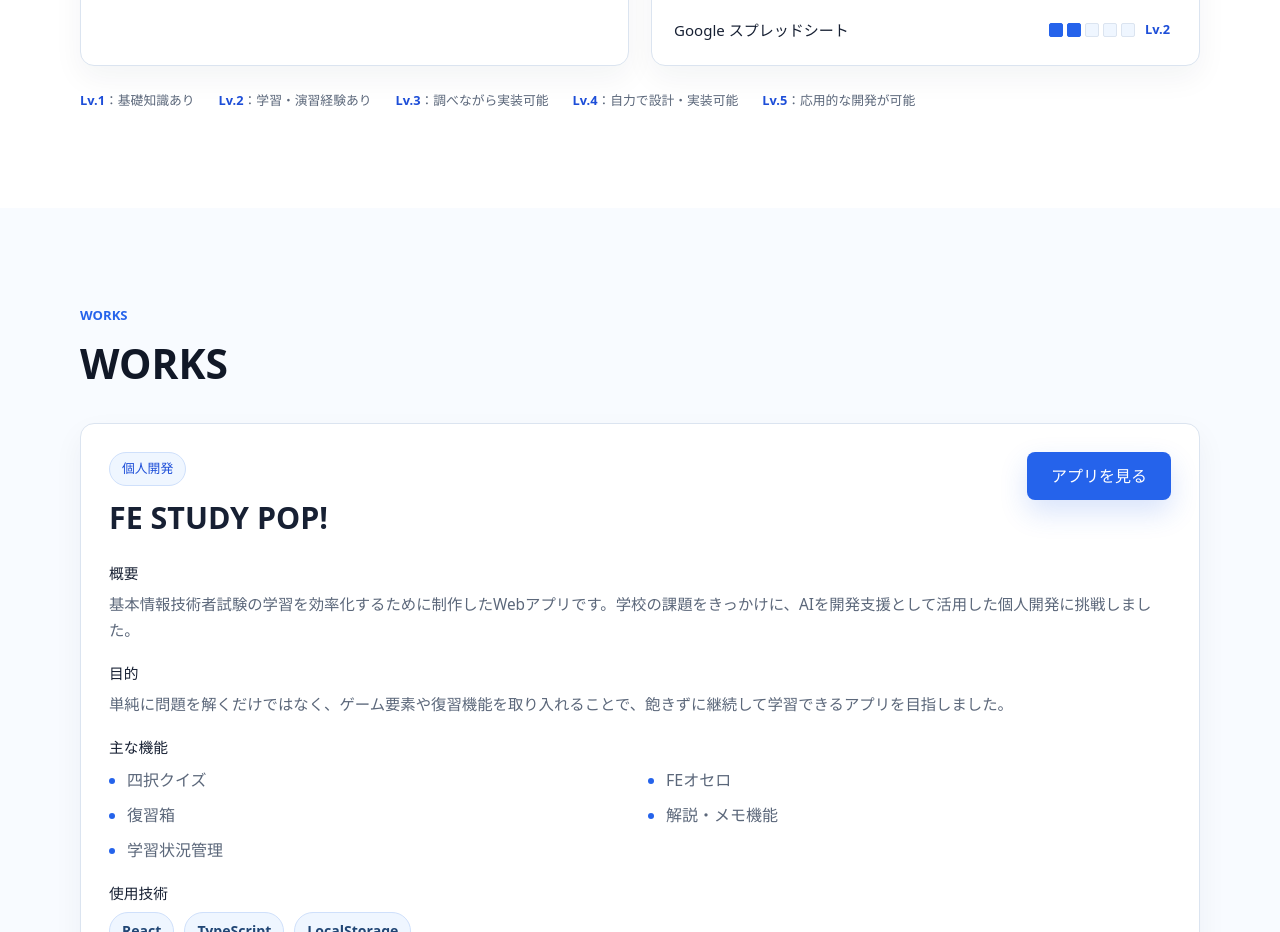
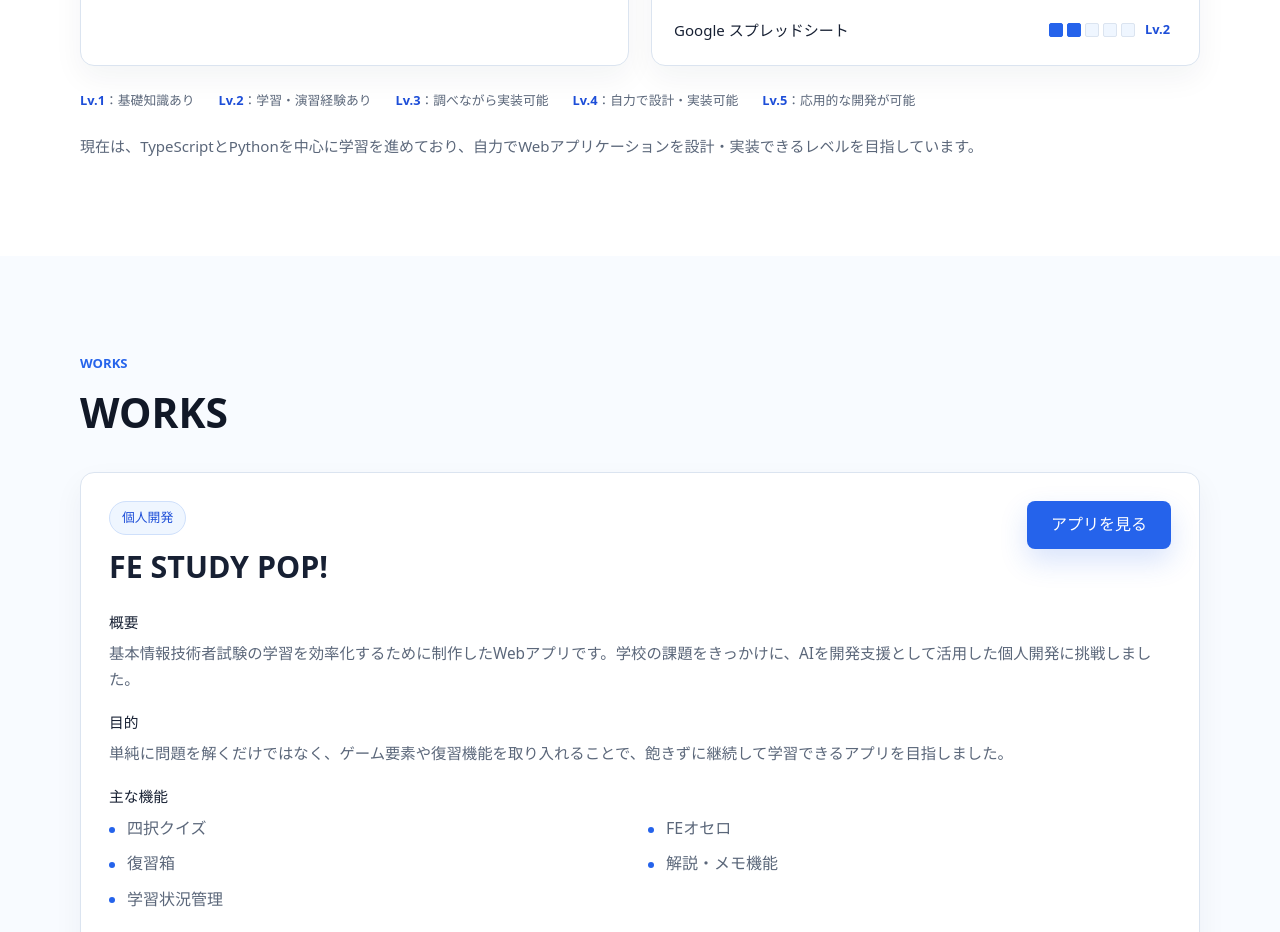
Before and after one commit to 0yuu321/portfolio, a React (Vite) app: page / in a window 1280 px wide. Shown: the part 2120-3052 px from the top of the page. Built offline with nearby package versions, Linux system fonts and the light colour scheme.

Commit message:
Add current learning goals below skill levels

```diff
--- a/src/components/About.tsx
+++ b/src/components/About.tsx
@@ -125,6 +125,9 @@ export function About() {
               </li>
             ))}
           </ul>
+          <p className="skills-learning-note">
+            現在は、TypeScriptとPythonを中心に学習を進めており、自力でWebアプリケーションを設計・実装できるレベルを目指しています。
+          </p>
         </div>
       </div>
     </section>
--- a/src/styles.css
+++ b/src/styles.css
@@ -347,6 +347,14 @@ h4 {
   color: var(--accent-dark);
 }
 
+.skills-learning-note {
+  margin: 20px 0 0;
+  color: var(--muted);
+  font-size: 0.94rem;
+  line-height: 1.9;
+  overflow-wrap: anywhere;
+}
+
 .tag-list {
   display: flex;
   flex-wrap: wrap;
```
